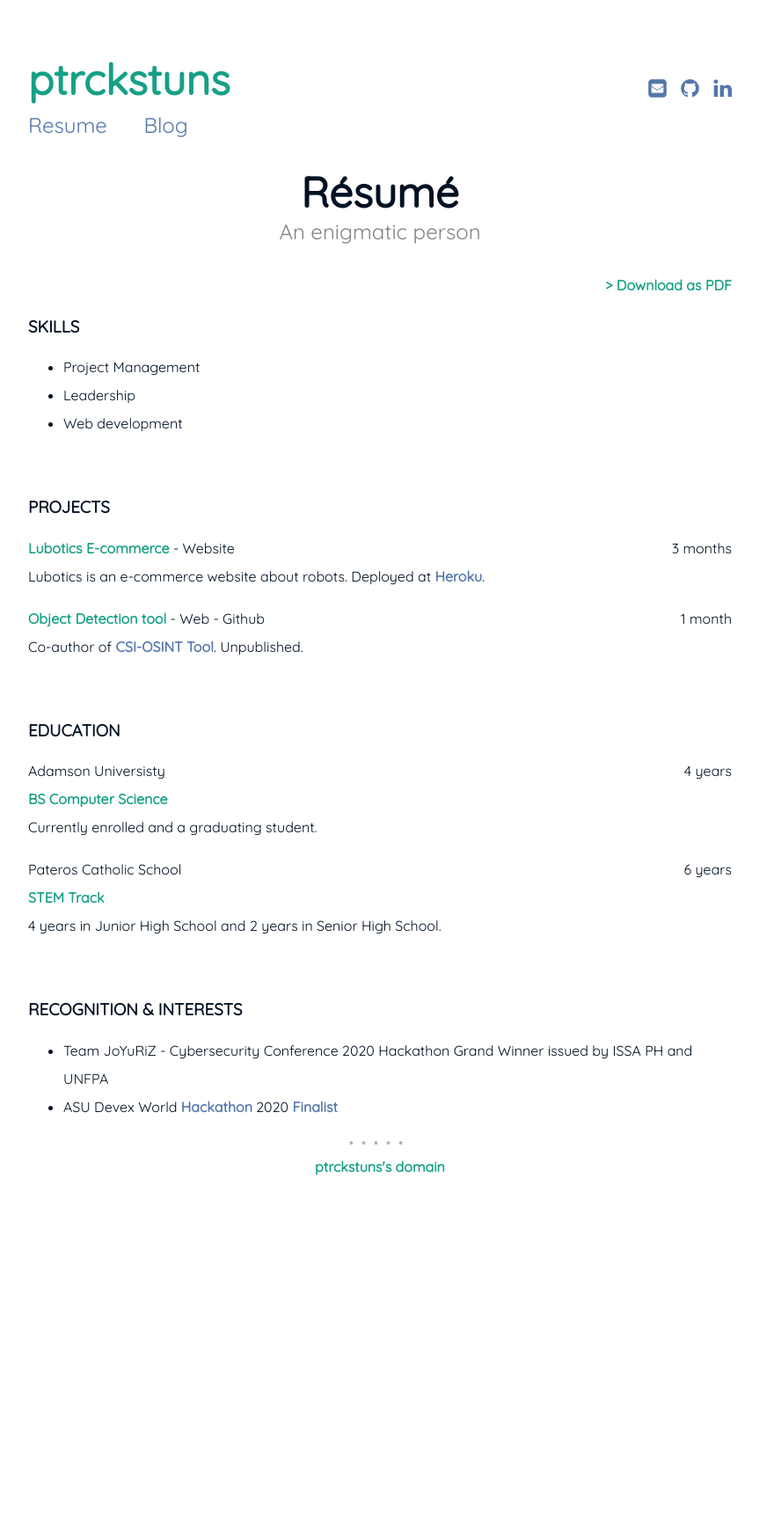
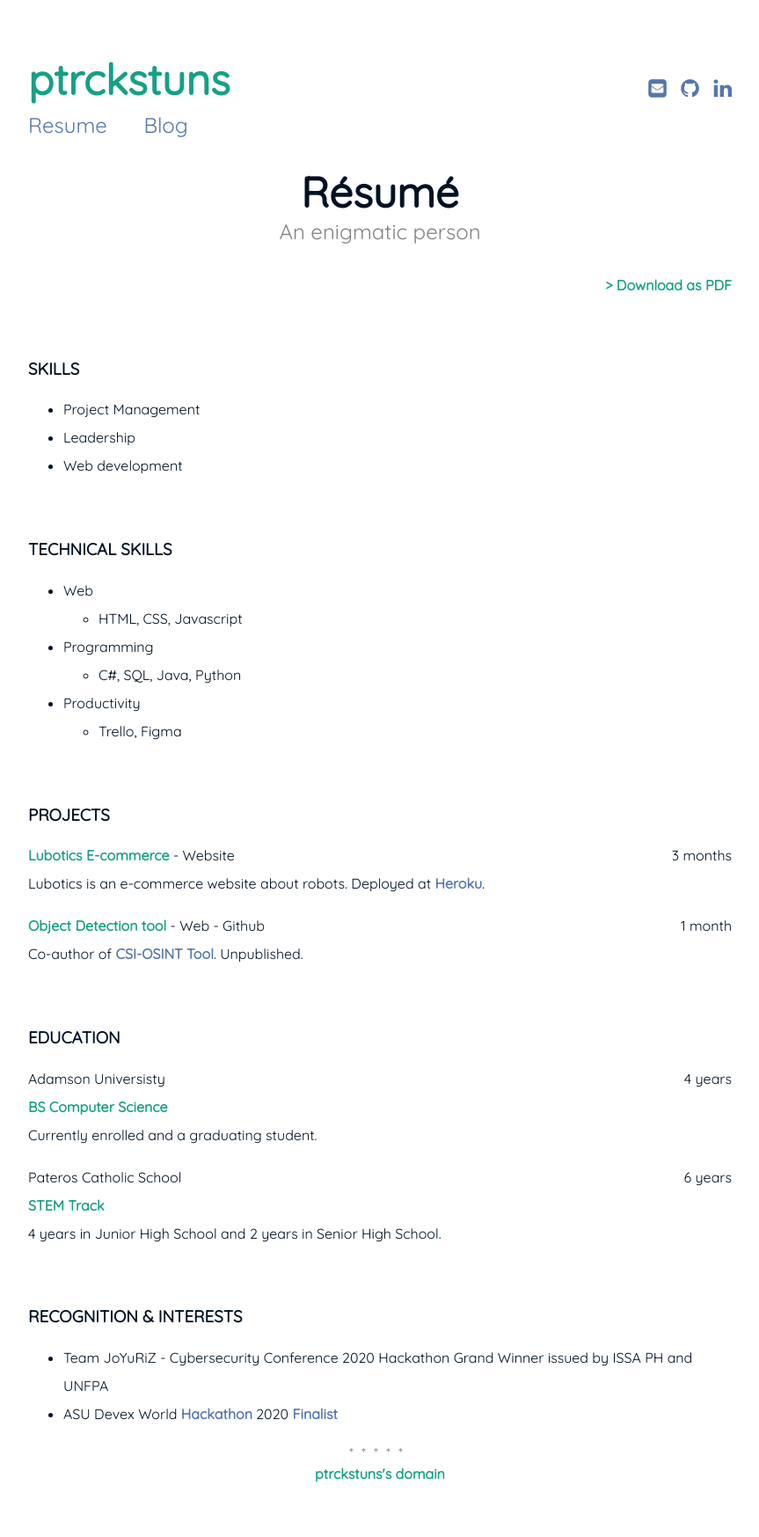
Before and after one commit to ptrckstuns/ptrckstuns.github.io, a Jekyll site: the page built from resume.md, in a window 1280 px wide. Shown: the whole page at 88% size, without its empty margins (208-1071 px from the left). Built offline with Jekyll 4.4.1, drawn with Linux system fonts in a browser that asks for light colours; before the commit the page ends 1398 px from its top, so only the background shows below that.

Commit message:
Update resume.md

```diff
--- a/resume.md
+++ b/resume.md
@@ -7,10 +7,23 @@ subtitle: An enigmatic person
 <span style="float: right; "><a href="{{ '/assets/resume.pdf' | prepend: site.baseurl }}"><strong>> Download as PDF</strong></a> </span>
 <br>
 
+
+<br>
+
 ### SKILLS
 - Project Management
 - Leadership
 - Web development
+
+<br>
+
+### TECHNICAL SKILLS
+- Web
+  - HTML, CSS, Javascript
+- Programming
+  - C#, SQL, Java, Python
+- Productivity
+  - Trello, Figma
 
 <br>
 
```
